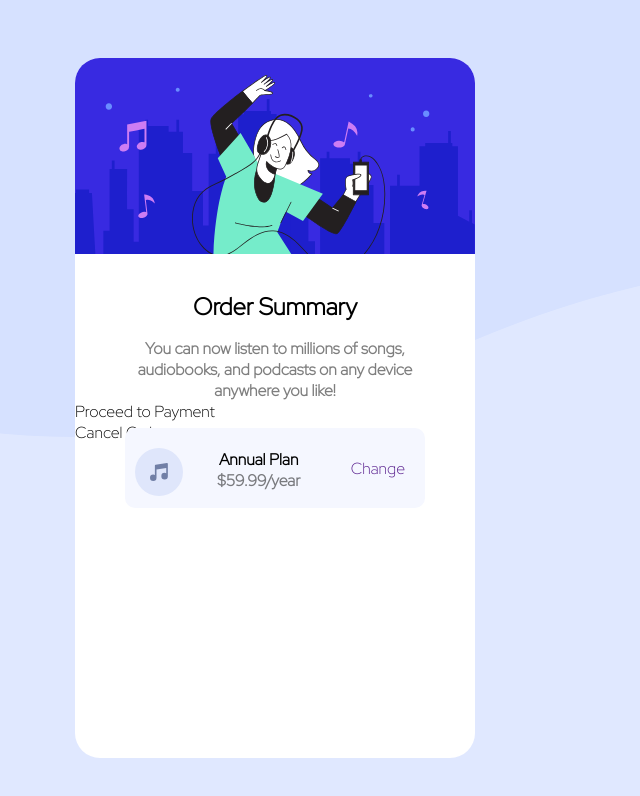
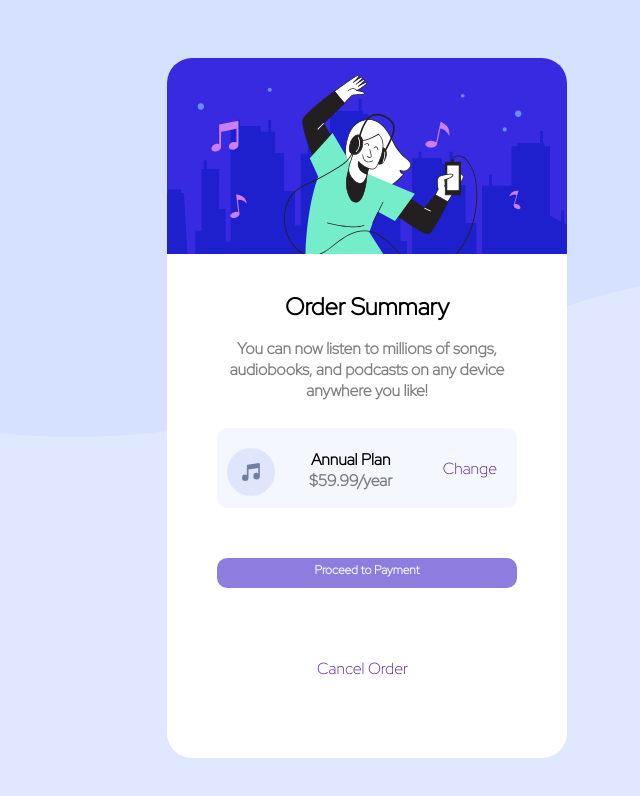
Before and after one commit to KAMA-Kasckak-Martin/Order-summary-component, a plain HTML site: page index.html in a window 1280 px wide. Shown: the whole page, without its empty margins (273-913 px from the left). Drawn offline with Linux system fonts and the light colour scheme.

Commit message:
feat: add payment and cancel option

```diff
--- a/index.html
+++ b/index.html
@@ -35,8 +35,12 @@
         </div>
         <div class="change"><a href="">Change</a></div>
       </div>
-      <div class="pay">Proceed to Payment</div>
-      <div class="cancel">Cancel Order</div>
+      <div class="pay">
+        <a class="a1" href="">Proceed to Payment</a>
+      </div>
+      <div class="cancel">
+        <a class="a2" href="">Cancel Order</a>
+      </div>
     </div>
   </body>
 </html>
--- a/style.css
+++ b/style.css
@@ -4,7 +4,7 @@
 }
 
 body {
-  max-width: 1080px;
+  max-width: 1440px;
   background-image: url(images/pattern-background-desktop.svg);
   background-repeat: no-repeat;
   background-color: hsl(225, 100%, 94%);
@@ -21,6 +21,7 @@ body {
   overflow: hidden;
   position: relative;
   background-color: white;
+  margin: auto;
 }
 
 img {
@@ -85,3 +86,36 @@ a {
   text-decoration: none;
   font-weight: 500;
 }
+
+.pay {
+  text-align: center;
+  position: absolute;
+  top: 500px;
+  left: 50px;
+  width: 300px;
+  height: 30px;
+  background-color: hsl(251, 61%, 68%);
+  border-radius: 10px;
+}
+
+.pay:hover {
+  box-shadow: rgba(240, 46, 170, 0.4) 0px 5px, rgba(240, 46, 170, 0.3) 0px 10px,
+    rgba(240, 46, 170, 0.2) 0px 15px, rgba(240, 46, 170, 0.1) 0px 20px,
+    rgba(240, 46, 170, 0.05) 0px 25px;
+  transition: 1s;
+}
+
+.a1 {
+  color: aliceblue;
+  text-align: center;
+  font-size: 12px;
+  font-weight: 600;
+  vertical-align: middle;
+}
+
+.cancel {
+  position: absolute;
+  top: 600px;
+  left: 150px;
+  font-weight: 9s00;
+}
```
